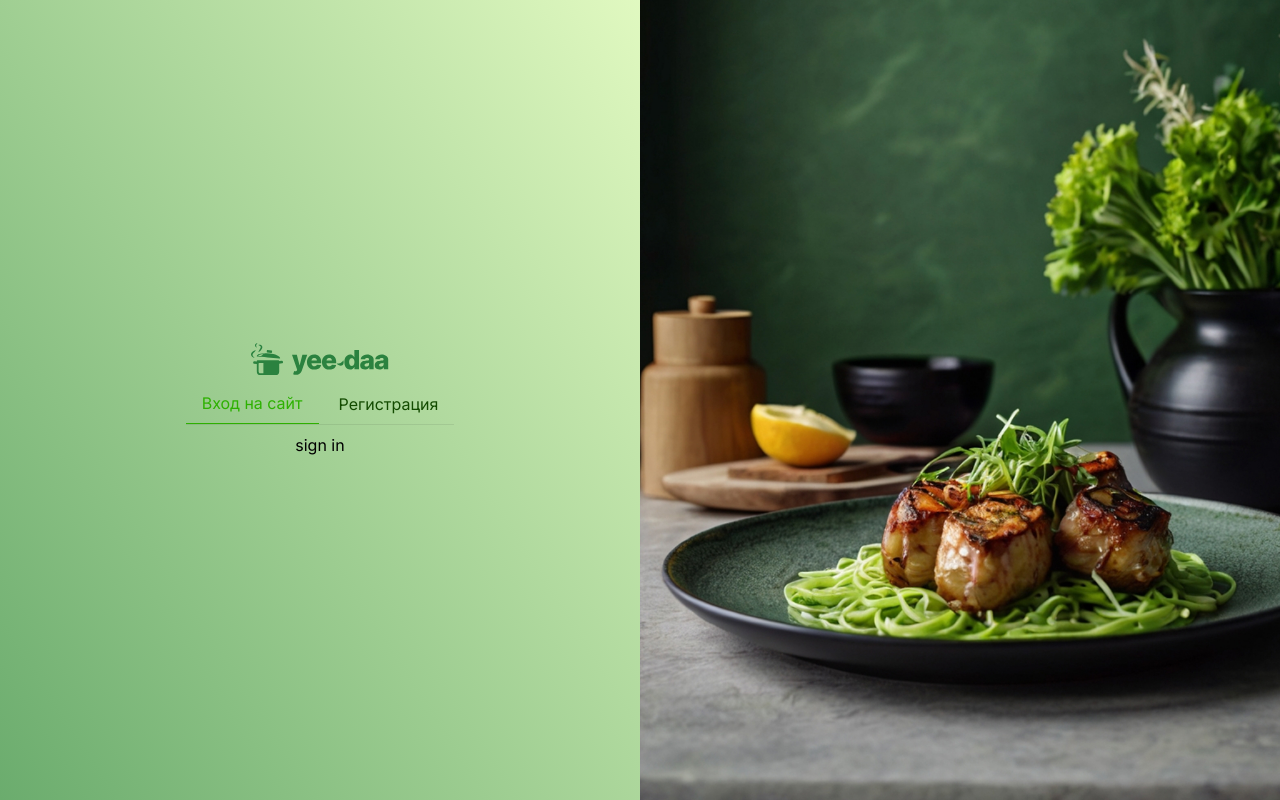
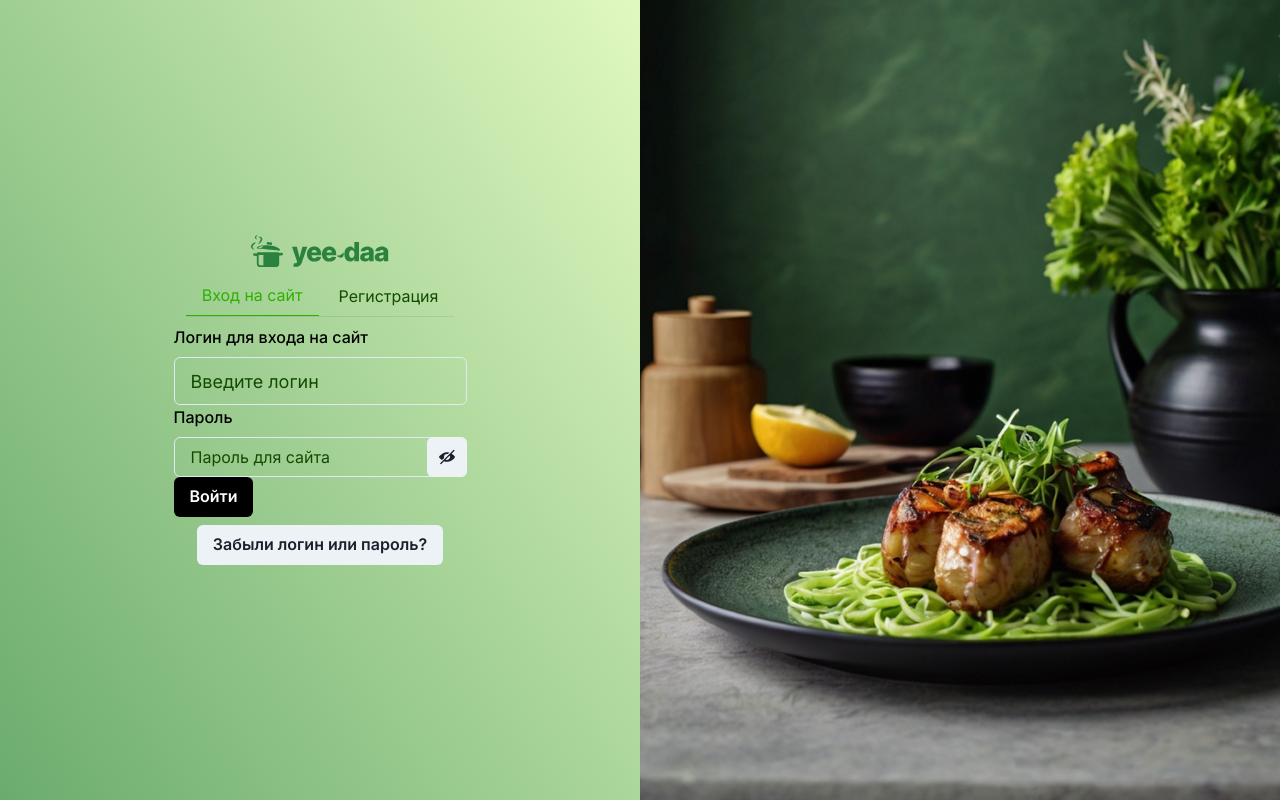
Before and after one commit to ClevertecFrontendLab/ivankotov12345, a React (Vite) app: page /signin in a window 1280 px wide. Built offline with nearby package versions, Linux system fonts and the light colour scheme.

Commit message:
feat(sign-in-page): add authorization form

```diff
--- a/package.json
+++ b/package.json
@@ -23,14 +23,17 @@
         "@chakra-ui/react": "2.8.2",
         "@emotion/react": "11.14.0",
         "@emotion/styled": "11.14.0",
+        "@hookform/resolvers": "^5.0.1",
         "@reduxjs/toolkit": "^2.7.0",
         "framer-motion": "12.0.0",
         "lefthook": "1.10.10",
         "react": "19.0.0",
         "react-dom": "19.0.0",
+        "react-hook-form": "^7.56.3",
         "react-redux": "9.2.0",
         "react-router": "7.1.5",
-        "swiper": "^11.2.6"
+        "swiper": "^11.2.6",
+        "zod": "^3.24.4"
     },
     "devDependencies": {
         "@arkweid/lefthook": "0.7.7",
--- /dev/null
+++ b/src/components/input-password/index.ts
@@ -0,0 +1 @@
+export * from './input-password';
--- /dev/null
+++ b/src/components/input-password/input-password.tsx
@@ -0,0 +1,27 @@
+import { ViewIcon, ViewOffIcon } from '@chakra-ui/icons';
+import { IconButton, Input, InputGroup, InputRightElement } from '@chakra-ui/react';
+import { useState } from 'react';
+import { UseFormRegisterReturn } from 'react-hook-form';
+
+type InputPasswordProps = {
+    placeholder: string;
+    register: UseFormRegisterReturn;
+};
+
+export const InputPassword: React.FC<InputPasswordProps> = ({ placeholder, register }) => {
+    const [isPasswordVisible, setIsPassowrdVisible] = useState(false);
+
+    const toggleButtonVisible = () => setIsPassowrdVisible(!isPasswordVisible);
+    return (
+        <InputGroup>
+            <Input placeholder={placeholder} {...register} />
+            <InputRightElement>
+                <IconButton
+                    onClick={toggleButtonVisible}
+                    icon={isPasswordVisible ? <ViewIcon /> : <ViewOffIcon />}
+                    aria-label='show/hide password'
+                />
+            </InputRightElement>
+        </InputGroup>
+    );
+};
--- a/src/constants/placeholders.ts
+++ b/src/constants/placeholders.ts
@@ -5,4 +5,6 @@ export const PLACEHOLDERS = {
     searchByAuthor: 'Поиск по автору',
     meatType: 'Тип мяса:',
     sidesType: 'Тип гарнира:',
+    login: 'Введите логин',
+    password: 'Пароль для сайта',
 };
--- /dev/null
+++ b/src/constants/validation-schemas/sign-in.ts
@@ -0,0 +1,14 @@
+import { z } from 'zod';
+
+import { VALIDATION_ERRORS } from './validation-error-messages';
+
+export const signIn = z.object({
+    login: z
+        .string()
+        .min(1, { message: VALIDATION_ERRORS.loginEmpty })
+        .max(50, { message: VALIDATION_ERRORS.maxLength }),
+    password: z
+        .string()
+        .min(1, { message: VALIDATION_ERRORS.passwordEmpty })
+        .max(50, { message: VALIDATION_ERRORS.maxLength }),
+});
--- /dev/null
+++ b/src/constants/validation-schemas/validation-error-messages.ts
@@ -0,0 +1,5 @@
+export const VALIDATION_ERRORS = {
+    loginEmpty: 'Введите логин',
+    passwordEmpty: 'Введите пароль',
+    maxLength: 'Максимальная длина 50 символов',
+};
--- a/src/pages/sign-in-page/sign-in-page.tsx
+++ b/src/pages/sign-in-page/sign-in-page.tsx
@@ -1 +1,45 @@
-export const SignInPage: React.FC = () => <div>sign in</div>;
+import { Button, FormControl, FormErrorMessage, FormLabel, Input } from '@chakra-ui/react';
+import { zodResolver } from '@hookform/resolvers/zod';
+import { useForm } from 'react-hook-form';
+
+import { InputPassword } from '~/components/input-password';
+import { PLACEHOLDERS } from '~/constants/placeholders';
+import { signIn } from '~/constants/validation-schemas/sign-in';
+
+export const SignInPage: React.FC = () => {
+    const {
+        register,
+        formState: { errors },
+    } = useForm({
+        resolver: zodResolver(signIn),
+        mode: 'onBlur',
+    });
+
+    const errorLogin = errors.login ? true : false;
+    const errorPassword = errors.password ? true : false;
+
+    console.log(errors);
+    return (
+        <>
+            <form>
+                <FormControl isInvalid={errorLogin}>
+                    <FormLabel>Логин для входа на сайт</FormLabel>
+                    <Input size='lg' placeholder={PLACEHOLDERS.login} {...register('login')} />
+                    <FormErrorMessage>{errors.login?.message}</FormErrorMessage>
+                </FormControl>
+
+                <FormControl isInvalid={errorPassword}>
+                    <FormLabel>Пароль</FormLabel>
+                    <InputPassword
+                        placeholder={PLACEHOLDERS.password}
+                        register={register('password')}
+                    />
+                    <FormErrorMessage>{errors.password?.message}</FormErrorMessage>
+                </FormControl>
+
+                <Button variant='black'>Войти</Button>
+            </form>
+            <Button>Забыли логин или пароль?</Button>
+        </>
+    );
+};
```
Also changed, not shown: 1 other file (tests, documents, lock files or other folders).
